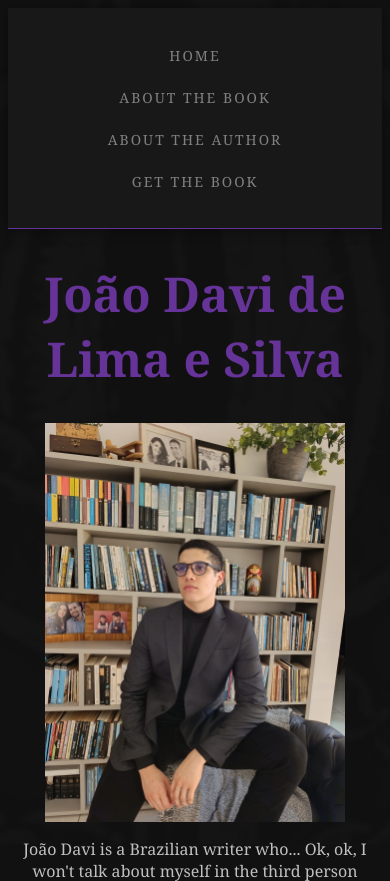
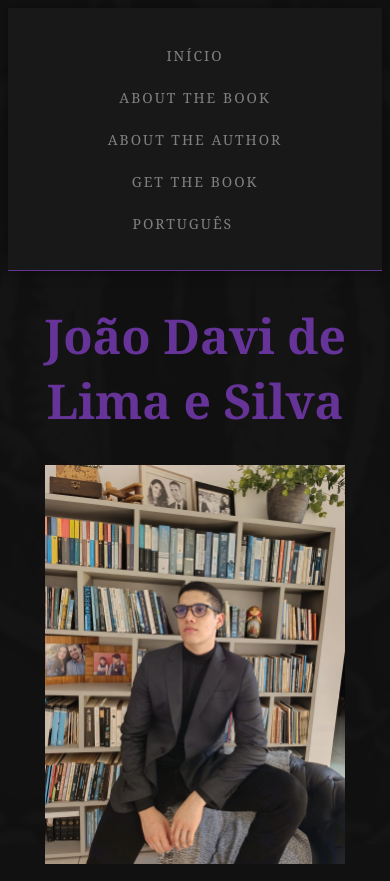
Before and after one commit to joaodavy/the-harbinger-of-death, a Django app: page /author/ in a window 390 px wide. Shown: the top 881 px of the page. Run offline with Django 5.2, Linux system fonts and the light colour scheme.

Commit message:
feat: add full Portuguese translation and language switching

```diff
--- a/harbinger/urls.py
+++ b/harbinger/urls.py
@@ -19,5 +19,6 @@ from django.urls import path, include
 
 urlpatterns = [
     path('admin/', admin.site.urls),
+    path('i18n/', include('django.conf.urls.i18n')),
     path('', include("harbsite.urls") )
 ]
--- a/harbsite/static/harbsite/styles.css
+++ b/harbsite/static/harbsite/styles.css
@@ -126,34 +126,6 @@ nav a:hover::after {
     margin: 0 auto;
 }
 
-.creature-card {
-    width: 70%;
-    margin: 30px 0 30px 40px;
-    padding: 25px;
-
-    background-color: #181818;
-    border: 1px solid #333;
-    border-radius: 5px;
-
-    text-align: left;
-}
-
-.creature-card h2 {
-    color: darkslateblue
-}
-
-.creature-card h5 {
-    color: #777;
-}
-
-.creature-card .c-type {
-    color: slategray;
-}
-
-.creature-card .c-description {
-    color: darkgray;
-}
-
 .book-page {
     width: 70%;
     margin: 70px auto;
@@ -205,9 +177,76 @@ nav a:hover::after {
 }
 
 
+/* Language selector */
 
+nav form {
+    margin: 0;
+}
 
+nav select {
+    appearance: none;
+    -webkit-appearance: none;
 
+    background: transparent;
+    border: none;
+    border-radius: 0;
+    outline-offset: 5px;
+
+    color: gray;
+    font-family: Georgia, serif;
+    font-size: 14px;
+    letter-spacing: 2px;
+    text-transform: uppercase;
+
+    cursor: pointer;
+    padding: 0;
+
+    transition: color 0.2s;
+
+    width: 125px;
+    min-width: 125px;
+    box-sizing: border-box;
+}
+
+nav select:hover,
+nav select:focus-visible {
+    color: crimson;
+}
+
+nav select option {
+    background-color: #181818;
+    color: gainsboro;
+}
+
+nav .language-selector {
+    position: relative;
+    display: inline-block;
+}
+
+nav .language-selector::after {
+    content: "";
+    position: absolute;
+    left: 0;
+    bottom: -6px;
+
+    width: 0;
+    height: 1px;
+
+    background-color: crimson;
+    transition: width 0.3s ease;
+
+    pointer-events: none;
+}
+
+nav .language-selector:has(option[value="pt-br"]:checked):hover::after,
+nav .language-selector:has(option[value="pt-br"]:checked):focus-within::after {
+    width: 105px;
+}
+
+nav .language-selector:has(option[value="en"]:checked):hover::after,
+nav .language-selector:has(option[value="en"]:checked):focus-within::after {
+    width: 78px;
+}
 
 
 @media (max-width: 768px) {
@@ -227,9 +266,4 @@ nav a:hover::after {
     .text, .book-page, .book-option {
         width: 90%;
     }
-
-    .creature-card {
-        width: 90%;
-        margin: 20px auto;
-    }
 }
--- a/harbsite/templates/harbsite/layout.html
+++ b/harbsite/templates/harbsite/layout.html
@@ -1,28 +1,52 @@
+{% load static i18n %}
+
 <!DOCTYPE html>
-<html lang = "en">
-    {% load static %}
+
+<html lang="{{ LANGUAGE_CODE }}">
     <head>
         <link rel="stylesheet" href="{% static 'harbsite/styles.css' %}">
         <title>Harbsite</title>
         <link rel="icon" type="image/png" href="{% static 'harbsite/images/favicon.png' %}">
         <meta name="viewport" content="width=device-width, initial-scale=1.0">
+    </head>
 
-    </head>
     <body>
-
         <nav>
             <ul>
-                <li><a href="{% url 'index' %}">Home</a></li>
-                <li><a href="{% url 'about' %}">About the Book</a></li>
-                <li><a href="{% url 'author' %}">About the Author</a></li>
-                <li><a href="{% url 'get_the_book' %}">Get the Book</a></li>
+
+                <li><a href="{% url 'index' %}">{% trans "Home" %}</a></li>
+                <li><a href="{% url 'about' %}">{% trans "About the Book" %}</a></li>
+                <li><a href="{% url 'author' %}">{% trans "About the Author" %}</a></li>
+                <li><a href="{% url 'get_the_book' %}">{% trans "Get the Book" %}</a></li>
+                <li>
+                    <form action="{% url 'set_language' %}" method="post">
+                        {% csrf_token %}
+                        <input type="hidden" name="next" value="{{ request.get_full_path }}">
+
+                        <span class="language-selector">
+                            {% get_current_language as CURRENT_LANGUAGE %}
+
+                            <select
+                                name="language"
+                                aria-label="{% trans 'Select language' %}"
+                                onchange="this.form.submit()"
+                            >
+                                <option value="pt-br" {% if CURRENT_LANGUAGE == 'pt-br' %}selected{% endif %}>
+                                    Português
+                                </option>
+
+                                <option value="en" {% if CURRENT_LANGUAGE == 'en' or CURRENT_LANGUAGE == 'en-us' %}selected{% endif %}>
+                                    English
+                                </option>
+                            </select>
+                        </span>
+                    </form>
+                </li>
+
             </ul>
         </nav>
 
-
         {% block body %}
-
         {% endblock %}
-
     </body>
 </html>
```
Also changed, not shown: harbinger/settings.py (+13 -3 lines), harbsite/templates/harbsite/about.html (+31 -18 lines), harbsite/templates/harbsite/author.html (+43 -22 lines), harbsite/templates/harbsite/get_the_book.html (+12 -11 lines), harbsite/templates/harbsite/index.html (+7 -3 lines), locale/pt_BR/LC_MESSAGES/django.po (added), 1 other file.
